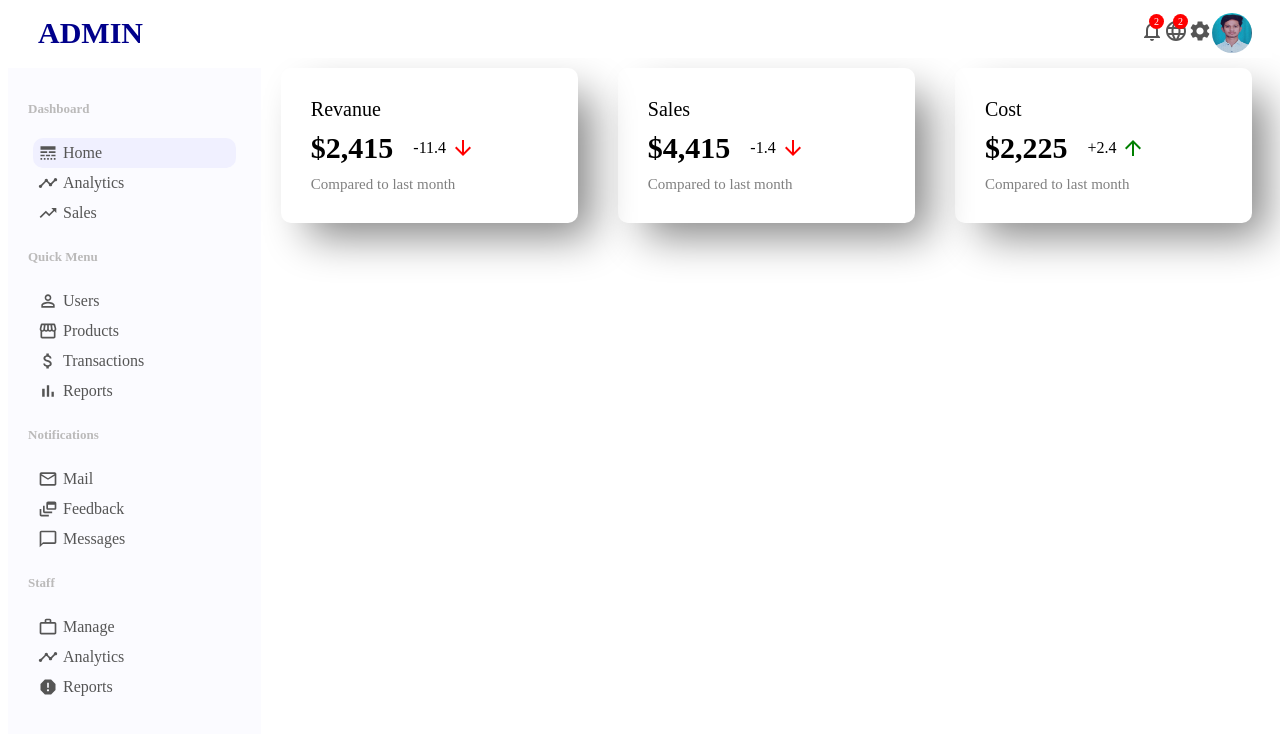
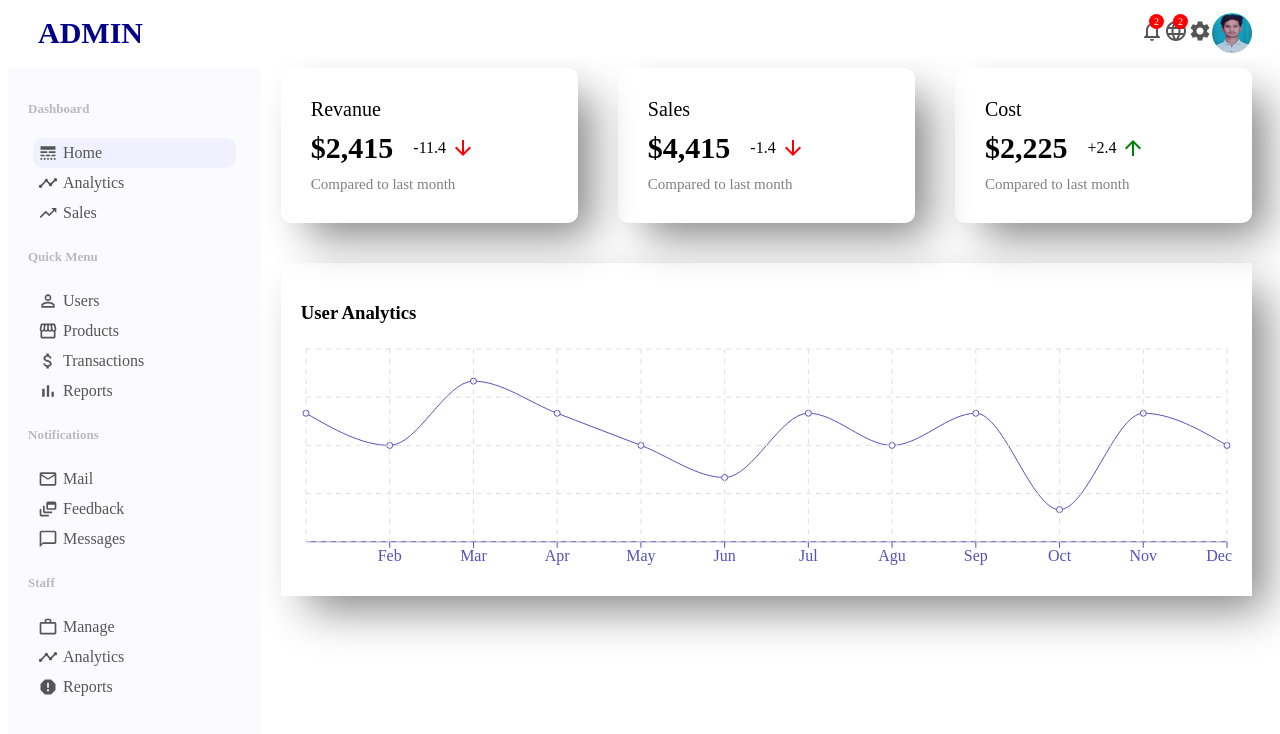
Before and after one commit to Anurag-Saha/admin_dashbord, a React (Create React App) app: page / in a window 1280 px wide. Shown: the top 734 px of the page. Built offline with nearby package versions, Linux system fonts and the light colour scheme; the HTML template or start-up script is replaced by a standard one.

Commit message:
chart component complete

```diff
--- /dev/null
+++ b/src/components/charts/Chart.jsx
@@ -0,0 +1,26 @@
+import "./chart.css";
+import {
+  LineChart,
+  Line,
+  XAxis,
+  CartesianGrid,
+  Tooltip,
+  ResponsiveContainer,
+} from "recharts";
+
+export default function Chart({ title, data, dataKey, grid }) {
+
+  return (
+    <div className="chart">
+      <h3 className="chartTitle">{title}</h3>
+      <ResponsiveContainer width="100%" aspect={4 / 1}>
+        <LineChart data={data}>
+          <XAxis dataKey="name" stroke="#5550bd" />
+          <Line type="monotone" dataKey={dataKey} stroke="#5550bd" />
+          <Tooltip />
+          {grid && <CartesianGrid stroke="#e0dfdf" strokeDasharray="5 5" />}
+        </LineChart>
+      </ResponsiveContainer>
+    </div>
+  );
+}
--- /dev/null
+++ b/src/components/charts/chart.css
@@ -0,0 +1,12 @@
+.chart {
+  margin: 20px;
+  padding: 20px;
+  margin-top: 40px ;
+  -webkit-box-shadow: 20px 20px 43px -7px rgba(0, 0, 0, 0.49);
+  -moz-box-shadow: 20px 20px 43px -7px rgba(0, 0, 0, 0.49);
+  box-shadow: 20px 20px 43px -7px rgba(0, 0, 0, 0.49);
+}
+
+.chartTitle {
+  margin-bottom: 20px;
+}
--- /dev/null
+++ b/src/dummyData.js
@@ -0,0 +1,251 @@
+export const userData = [
+    {
+      name: "Jan",
+      "Active User": 4000,
+    },
+    {
+      name: "Feb",
+      "Active User": 3000,
+    },
+    {
+      name: "Mar",
+      "Active User": 5000,
+    },
+    {
+      name: "Apr",
+      "Active User": 4000,
+    },
+    {
+      name: "May",
+      "Active User": 3000,
+    },
+    {
+      name: "Jun",
+      "Active User": 2000,
+    },
+    {
+      name: "Jul",
+      "Active User": 4000,
+    },
+    {
+      name: "Agu",
+      "Active User": 3000,
+    },
+    {
+      name: "Sep",
+      "Active User": 4000,
+    },
+    {
+      name: "Oct",
+      "Active User": 1000,
+    },
+    {
+      name: "Nov",
+      "Active User": 4000,
+    },
+    {
+      name: "Dec",
+      "Active User": 3000,
+    },
+  ];
+
+//   export const productData = [
+//     {
+//       name: "Jan",
+//       "Sales": 4000,
+//     },
+//     {
+//       name: "Feb",
+//       "Sales": 3000,
+//     },
+//     {
+//       name: "Mar",
+//       "Sales": 5000,
+//     },
+//   ];
+
+//   export const userRows = [
+//     {
+//       id: 1,
+//       username: "Jon Snow",
+//       avatar:
+//         "https://images.pexels.com/photos/1152994/pexels-photo-1152994.jpeg?auto=compress&cs=tinysrgb&dpr=2&w=500",
+//       email: "jon@gmail.com",
+//       status: "active",
+//       transaction: "$120.00",
+//     },
+//     {
+//       id: 2,
+//       username: "Jon Snow",
+//       avatar:
+//         "https://images.pexels.com/photos/1152994/pexels-photo-1152994.jpeg?auto=compress&cs=tinysrgb&dpr=2&w=500",
+//       email: "jon@gmail.com",
+//       status: "active",
+//       transaction: "$120.00",
+//     },
+//     {
+//       id: 3,
+//       username: "Jon Snow",
+//       avatar:
+//         "https://images.pexels.com/photos/1152994/pexels-photo-1152994.jpeg?auto=compress&cs=tinysrgb&dpr=2&w=500",
+//       email: "jon@gmail.com",
+//       status: "active",
+//       transaction: "$120.00",
+//     },
+//     {
+//       id: 4,
+//       username: "Jon Snow",
+//       avatar:
+//         "https://images.pexels.com/photos/1152994/pexels-photo-1152994.jpeg?auto=compress&cs=tinysrgb&dpr=2&w=500",
+//       email: "jon@gmail.com",
+//       status: "active",
+//       transaction: "$120.00",
+//     },
+//     {
+//       id: 5,
+//       username: "Jon Snow",
+//       avatar:
+//         "https://images.pexels.com/photos/1152994/pexels-photo-1152994.jpeg?auto=compress&cs=tinysrgb&dpr=2&w=500",
+//       email: "jon@gmail.com",
+//       status: "active",
+//       transaction: "$120.00",
+//     },
+//     {
+//       id: 6,
+//       username: "Jon Snow",
+//       avatar:
+//         "https://images.pexels.com/photos/1152994/pexels-photo-1152994.jpeg?auto=compress&cs=tinysrgb&dpr=2&w=500",
+//       email: "jon@gmail.com",
+//       status: "active",
+//       transaction: "$120.00",
+//     },
+//     {
+//       id: 7,
+//       username: "Jon Snow",
+//       avatar:
+//         "https://images.pexels.com/photos/1152994/pexels-photo-1152994.jpeg?auto=compress&cs=tinysrgb&dpr=2&w=500",
+//       email: "jon@gmail.com",
+//       status: "active",
+//       transaction: "$120.00",
+//     },
+//     {
+//       id: 8,
+//       username: "Jon Snow",
+//       avatar:
+//         "https://images.pexels.com/photos/1152994/pexels-photo-1152994.jpeg?auto=compress&cs=tinysrgb&dpr=2&w=500",
+//       email: "jon@gmail.com",
+//       status: "active",
+//       transaction: "$120.00",
+//     },
+//     {
+//       id: 9,
+//       username: "Jon Snow",
+//       avatar:
+//         "https://images.pexels.com/photos/1152994/pexels-photo-1152994.jpeg?auto=compress&cs=tinysrgb&dpr=2&w=500",
+//       email: "jon@gmail.com",
+//       status: "active",
+//       transaction: "$120.00",
+//     },
+//     {
+//       id: 10,
+//       username: "Jon Snow",
+//       avatar:
+//         "https://images.pexels.com/photos/1152994/pexels-photo-1152994.jpeg?auto=compress&cs=tinysrgb&dpr=2&w=500",
+//       email: "jon@gmail.com",
+//       status: "active",
+//       transaction: "$120.00",
+//     },
+//   ];
+
+//   export const productRows = [
+//     {
+//       id: 1,
+//       name: "Apple Airpods",
+//       img:
+//         "https://images.pexels.com/photos/7156886/pexels-photo-7156886.jpeg?auto=compress&cs=tinysrgb&dpr=2&w=500",
+//       stock: 123,
+//       status: "active",
+//       price: "$120.00",
+//     },
+//     {
+//       id: 2,
+//       name: "Apple Airpods",
+//       img:
+//         "https://images.pexels.com/photos/7156886/pexels-photo-7156886.jpeg?auto=compress&cs=tinysrgb&dpr=2&w=500",
+//       stock: 123,
+//       status: "active",
+//       price: "$120.00",
+//     },
+//     {
+//       id: 3,
+//       name: "Apple Airpods",
+//       img:
+//         "https://images.pexels.com/photos/7156886/pexels-photo-7156886.jpeg?auto=compress&cs=tinysrgb&dpr=2&w=500",
+//       stock: 123,
+//       status: "active",
+//       price: "$120.00",
+//     },
+//     {
+//       id: 4,
+//       name: "Apple Airpods",
+//       img:
+//         "https://images.pexels.com/photos/7156886/pexels-photo-7156886.jpeg?auto=compress&cs=tinysrgb&dpr=2&w=500",
+//       stock: 123,
+//       status: "active",
+//       price: "$120.00",
+//     },
+//     {
+//       id: 5,
+//       name: "Apple Airpods",
+//       img:
+//         "https://images.pexels.com/photos/7156886/pexels-photo-7156886.jpeg?auto=compress&cs=tinysrgb&dpr=2&w=500",
+//       stock: 123,
+//       status: "active",
+//       price: "$120.00",
+//     },
+//     {
+//       id: 6,
+//       name: "Apple Airpods",
+//       img:
+//         "https://images.pexels.com/photos/7156886/pexels-photo-7156886.jpeg?auto=compress&cs=tinysrgb&dpr=2&w=500",
+//       stock: 123,
+//       status: "active",
+//       price: "$120.00",
+//     },
+//     {
+//       id: 7,
+//       name: "Apple Airpods",
+//       img:
+//         "https://images.pexels.com/photos/7156886/pexels-photo-7156886.jpeg?auto=compress&cs=tinysrgb&dpr=2&w=500",
+//       stock: 123,
+//       status: "active",
+//       price: "$120.00",
+//     },
+//     {
+//       id: 8,
+//       name: "Apple Airpods",
+//       img:
+//         "https://images.pexels.com/photos/7156886/pexels-photo-7156886.jpeg?auto=compress&cs=tinysrgb&dpr=2&w=500",
+//       stock: 123,
+//       status: "active",
+//       price: "$120.00",
+//     },
+//     {
+//       id: 9,
+//       name: "Apple Airpods",
+//       img:
+//         "https://images.pexels.com/photos/7156886/pexels-photo-7156886.jpeg?auto=compress&cs=tinysrgb&dpr=2&w=500",
+//       stock: 123,
+//       status: "active",
+//       price: "$120.00",
+//     },
+//     {
+//       id: 10,
+//       name: "Apple Airpods",
+//       img:
+//         "https://images.pexels.com/photos/7156886/pexels-photo-7156886.jpeg?auto=compress&cs=tinysrgb&dpr=2&w=500",
+//       stock: 123,
+//       status: "active",
+//       price: "$120.00",
+//     },
+//   ];
--- a/src/pages/home/Home.jsx
+++ b/src/pages/home/Home.jsx
@@ -1,10 +1,17 @@
-import FeaturedInfo from "../../components/featuredInfo/FeaturedInfo"
-import "./home.css"
-
+import FeaturedInfo from "../../components/featuredInfo/FeaturedInfo";
+import "./home.css";
+import { userData } from "../../dummyData";
+import Chart from "../../components/charts/Chart";
 export default function Home() {
   return (
     <div className="home">
-      <FeaturedInfo/>
+      <FeaturedInfo />
+      <Chart
+        data={userData}
+        title="User Analytics"
+        grid
+        dataKey="Active User"
+      />
     </div>
-  )
+  );
 }
```
